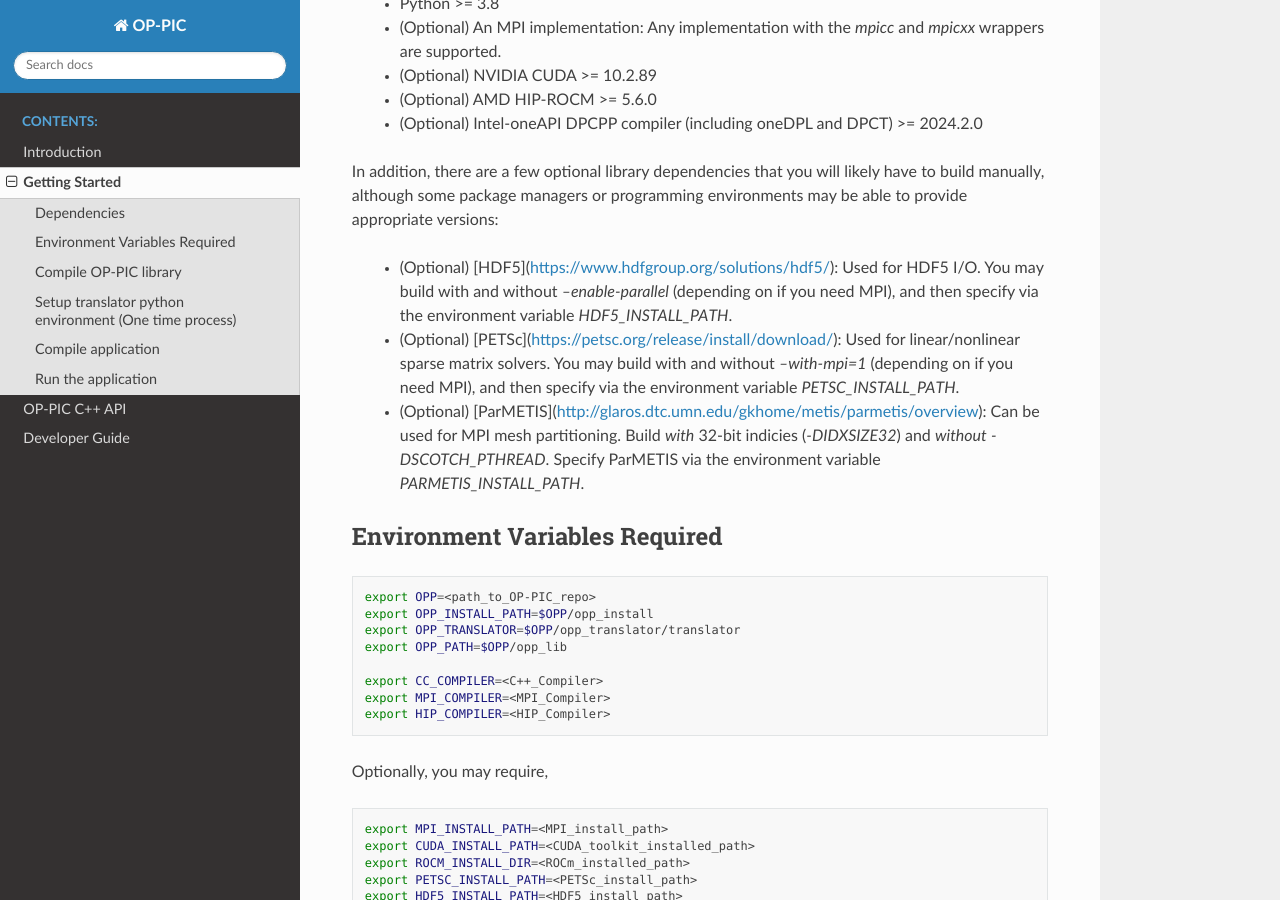
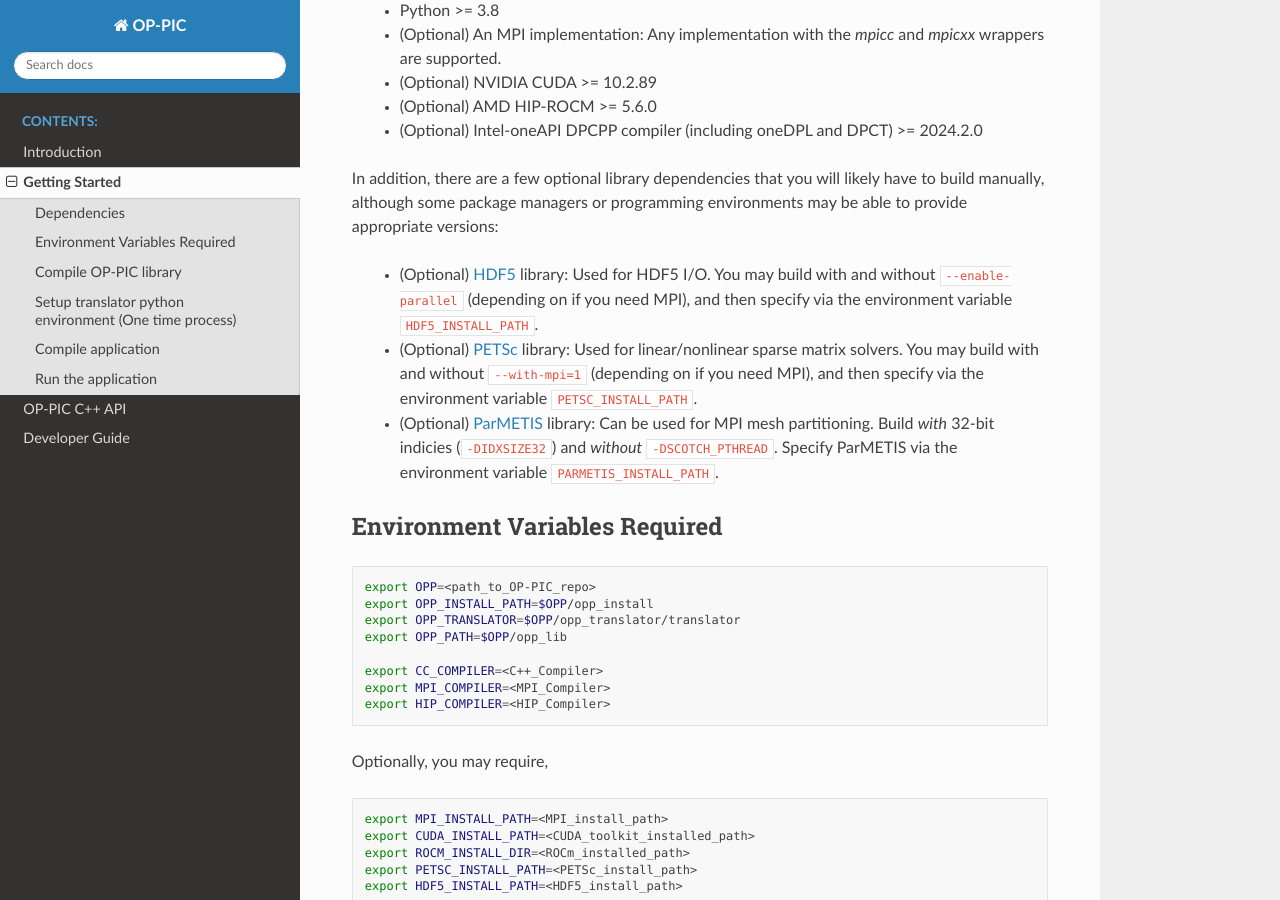
Before and after one commit to ZamanLantra/git_docs_test, a Sphinx documentation site: the page built from doc/getting_started.rst, in a window 1280 px wide and 900 px high, scrolled down 680 px. Built offline with Sphinx 7.4.7 and the Read the Docs theme 3.1.0, drawn with Linux system fonts in a browser that asks for light colours; pages that are not in the unit, such as notebooks, are missing from menus.

Commit message:
Update getting_started.rst

```diff
--- a/doc/getting_started.rst
+++ b/doc/getting_started.rst
@@ -5,13 +5,13 @@
 
 This repository contains the implementation of the code translation tools and run-time support libraries, and is structured as follows:
 
- - `opp_lib`: The C/C++ OP-PIC run-time libraries.
- - `opp_translator`: The Python code translator for C/C++.
- - `apps`: Example applications that demonstrate use of the API ready to be code-generated.
- - `apps_codegen`: Copy of the example applications that are already being code generated.
- - `apps_handcoded`: Some hand-coded application code, written prior code generation
- - `scripts/source`: Some example source files used during implementation
- - `scripts/batch`: Some example slurm batch files used during implementation
+ - ``opp_lib``: The C/C++ OP-PIC run-time libraries.
+ - ``opp_translator``: The Python code translator for C/C++.
+ - ``apps``: Example applications that demonstrate use of the API ready to be code-generated.
+ - ``apps_codegen``: Copy of the example applications that are already being code generated.
+ - ``apps_handcoded``: Some hand-coded application code, written prior code generation
+ - ``scripts/source``: Some example source files used during implementation
+ - ``scripts/batch``: Some example slurm batch files used during implementation
 
 Dependencies
 ------------
@@ -28,9 +28,9 @@
 
 In addition, there are a few optional library dependencies that you will likely have to build manually, although some package managers or programming environments may be able to provide appropriate versions:
 
- - (Optional) [HDF5](https://www.hdfgroup.org/solutions/hdf5/): Used for HDF5 I/O. You may build with and without `--enable-parallel` (depending on if you need MPI), and then specify via the environment variable `HDF5_INSTALL_PATH`.
- - (Optional) [PETSc](https://petsc.org/release/install/download/): Used for linear/nonlinear sparse matrix solvers. You may build with and without `--with-mpi=1` (depending on if you need MPI), and then specify via the environment variable `PETSC_INSTALL_PATH`.
- - (Optional) [ParMETIS](http://glaros.dtc.umn.edu/gkhome/metis/parmetis/overview): Can be used for MPI mesh partitioning. Build *with* 32-bit indicies (`-DIDXSIZE32`) and *without* `-DSCOTCH_PTHREAD`. Specify ParMETIS via the environment variable `PARMETIS_INSTALL_PATH`.
+ - (Optional) `HDF5 <https://www.hdfgroup.org/solutions/hdf5/>`_ library: Used for HDF5 I/O. You may build with and without ``--enable-parallel`` (depending on if you need MPI), and then specify via the environment variable ``HDF5_INSTALL_PATH``.
+ - (Optional) `PETSc <https://petsc.org/release/install/download/>`_ library: Used for linear/nonlinear sparse matrix solvers. You may build with and without ``--with-mpi=1`` (depending on if you need MPI), and then specify via the environment variable ``PETSC_INSTALL_PATH``.
+ - (Optional) `ParMETIS <http://glaros.dtc.umn.edu/gkhome/metis/parmetis/overview>`_ library: Can be used for MPI mesh partitioning. Build *with* 32-bit indicies (``-DIDXSIZE32``) and *without* ``-DSCOTCH_PTHREAD``. Specify ParMETIS via the environment variable ``PARMETIS_INSTALL_PATH``.
 
 Environment Variables Required
 ------------------------------
```
